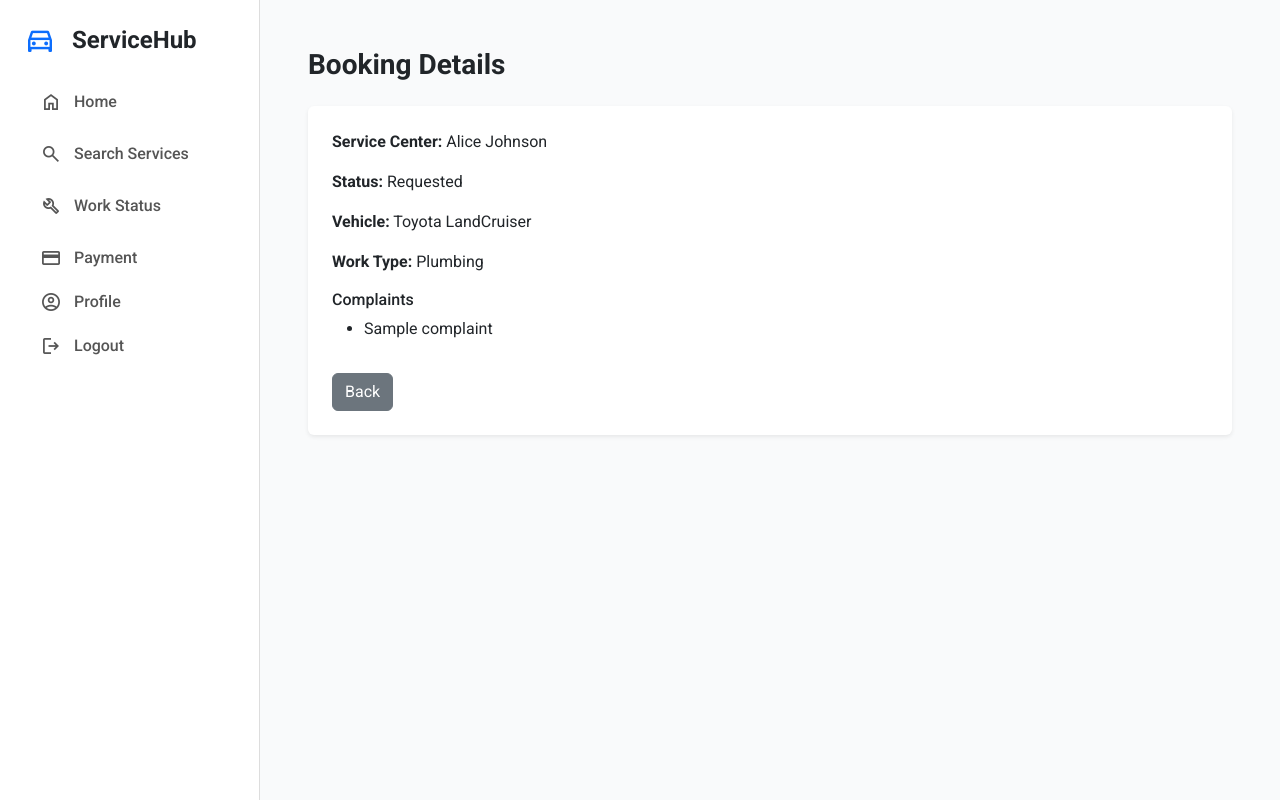
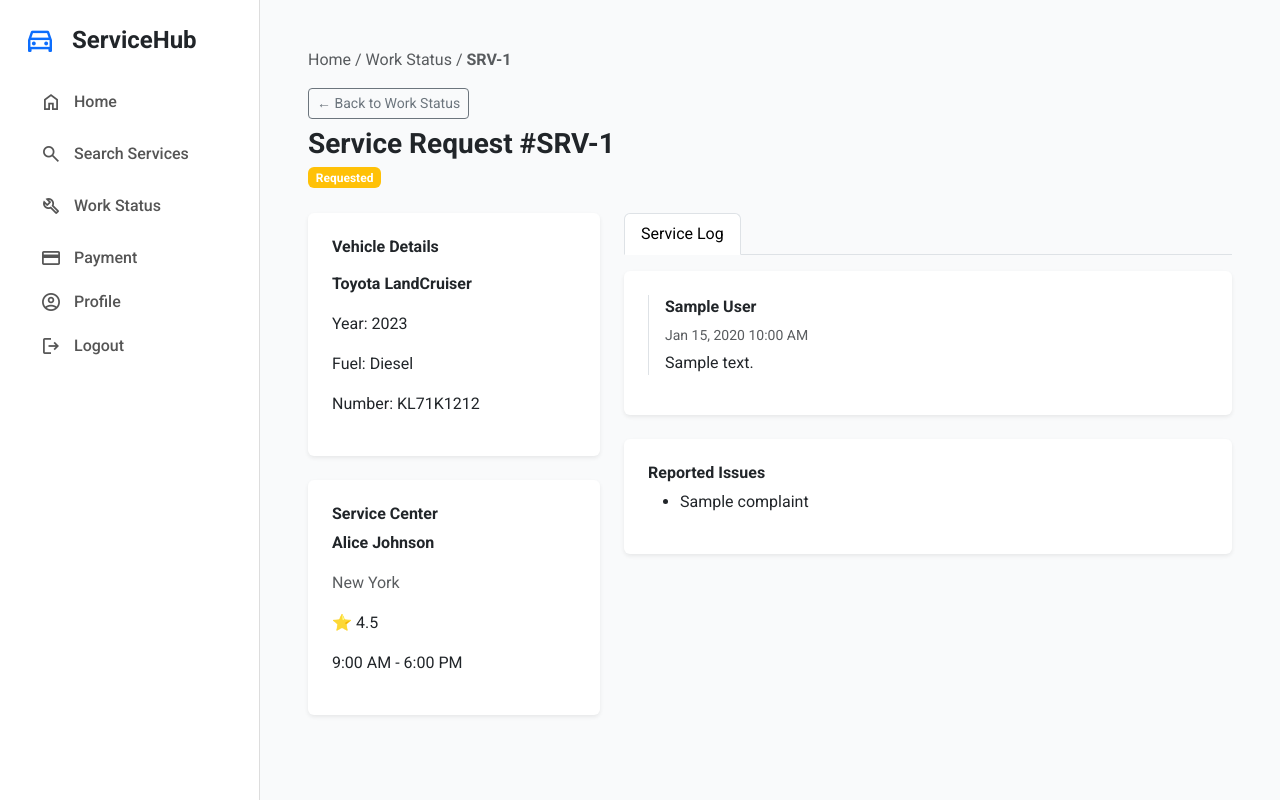
Before and after one commit to ChristyBinu-4/Vehicle-service-mgmt, a Django app: template accounts/templates/booking_detail.html in a window 1280 px wide. Run offline with Django 5.2, Linux system fonts and the light colour scheme; data comes from the database, SQL or seed files in the repository; tables that the repository leaves empty hold one stand-in row (values such as "Sample post"); the template is opened without the code that fills it: values that come from a table or form of the project are taken from there, most other values are stand-ins (such as "Sample title", 1, 10 or a date in 2020).

Commit message:
Added Service request details on work status

```diff
--- a/accounts/models.py
+++ b/accounts/models.py
@@ -1,6 +1,7 @@
 from django.contrib.auth.models import AbstractUser
 from django.db import models
 from django.conf import settings
+
 
 class User(AbstractUser):
     ROLE_CHOICES = (
@@ -32,14 +33,28 @@ class WorkProgress(models.Model):
         ("Completed", "Completed"),
     )
 
-    user = models.ForeignKey(settings.AUTH_USER_MODEL, on_delete=models.CASCADE)
-    work_type = models.CharField(max_length=100)
+    booking = models.ForeignKey(
+        "Booking",
+        on_delete=models.CASCADE,
+        related_name="progress",
+        null=True,
+        blank=True
+    )
+
+
+    booking = models.ForeignKey(
+        "Booking",
+        on_delete=models.CASCADE,
+        related_name="progress"
+    )
+    title = models.CharField(max_length=100)
     description = models.TextField()
     status = models.CharField(max_length=20, choices=STATUS_CHOICES)
     updated_at = models.DateTimeField(auto_now=True)
 
     def __str__(self):
-        return f"{self.work_type} - {self.status}"
+        return f"{self.booking.id} - {self.title} ({self.status})"
+
 class Servicer(models.Model):
     STATUS_CHOICES = (
         ("Available", "Available"),
@@ -93,3 +108,17 @@ class Booking(models.Model):
 
     def __str__(self):
         return f"{self.vehicle_number} - {self.servicer.name}"
+
+
+class Diagnosis(models.Model):
+    booking = models.OneToOneField(
+        Booking,
+        on_delete=models.CASCADE,
+        related_name="diagnosis"
+    )
+    report = models.TextField()
+    estimated_cost = models.DecimalField(max_digits=10, decimal_places=2)
+    created_at = models.DateTimeField(auto_now_add=True)
+
+    def __str__(self):
+        return f"Diagnosis for Booking #{self.booking.id}"
--- a/accounts/templates/booking_detail.html
+++ b/accounts/templates/booking_detail.html
@@ -2,24 +2,175 @@
 {% block content %}
 
 <div class="container-fluid p-4">
-    <h3 class="fw-bold mb-4">Booking Details</h3>
+
+    <!-- Breadcrumb -->
+    <nav class="mb-3 text-muted">
+        Home / Work Status / <strong>SRV-{{ booking.id }}</strong>
+    </nav>
+
+
+    <div class="d-flex justify-content-between align-items-center mb-4">
+
+        <div>
+            <!-- 🔙 Back Button -->
+            <a href="{% url 'user_work_status' %}"
+              class="btn btn-outline-secondary btn-sm mb-2">
+                ← Back to Work Status
+            </a>
+
+            <h3 class="fw-bold mb-1">
+                Service Request #SRV-{{ booking.id }}
+            </h3>
+
+            <span class="badge
+                {% if booking.status == 'Requested' %}bg-warning
+                {% elif booking.status == 'Accepted' %}bg-info
+                {% elif booking.status == 'Ongoing' %}bg-primary
+                {% elif booking.status == 'Completed' %}bg-success
+                {% else %}bg-danger{% endif %}
+            ">
+                {{ booking.status }}
+            </span>
+
+            {% if booking.status == "Pending" and booking.diagnosis %}
+                <div class="mt-2">
+                    <a href="{% url 'diagnosis_detail' booking.id %}"
+                      class="btn btn-outline-primary btn-sm">
+                        View Diagnosis Report
+                    </a>
+                </div>
+            {% endif %}
+        </div>
+
+    </div>
+
+    <div class="row g-4">
+
+        <!-- LEFT COLUMN -->
+        <div class="col-lg-4">
+
+            <!-- Vehicle Card -->
+            <div class="bg-white p-4 rounded shadow-sm mb-4">
+                <h6 class="fw-semibold mb-3">Vehicle Details</h6>
+                <p><strong>{{ booking.vehicle_make }} {{ booking.vehicle_model }}</strong></p>
+                <p>Year: {{ booking.year }}</p>
+                <p>Fuel: {{ booking.fuel_type }}</p>
+                <p>Number: {{ booking.vehicle_number }}</p>
+            </div>
+
+            <!-- Servicer Card -->
+            <div class="bg-white p-4 rounded shadow-sm mb-4">
+                <h6 class="fw-semibold mb-2">Service Center</h6>
+                <p class="fw-bold">{{ booking.servicer.name }}</p>
+                <p class="text-muted">{{ booking.servicer.location }}</p>
+                <p>⭐ {{ booking.servicer.rating }}</p>
+                <p>{{ booking.servicer.available_time }}</p>
+            </div>
+
+        </div>
+
+        <!-- RIGHT COLUMN -->
+        <div class="col-lg-8">
+
+            <!-- Tabs -->
+            <ul class="nav nav-tabs mb-3" id="bookingTabs" role="tablist">
+
+                <!-- Service Log Tab -->
+                <li class="nav-item" role="presentation">
+                    <button class="nav-link active"
+                            id="log-tab"
+                            data-bs-toggle="tab"
+                            data-bs-target="#log"
+                            type="button"
+                            role="tab">
+                        Service Log
+                    </button>
+                </li>
+
+                <!-- Diagnostics Tab (ONLY WHEN AVAILABLE) -->
+                {% if booking.status == "Pending" and booking.diagnosis %}
+                <li class="nav-item" role="presentation">
+                    <button class="nav-link"
+                            id="diagnostics-tab"
+                            data-bs-toggle="tab"
+                            data-bs-target="#diagnostics"
+                            type="button"
+                            role="tab">
+                        Diagnostics
+                    </button>
+                </li>
+                {% endif %}
+
+            </ul>
+
+<div class="tab-content">
+
+    <!-- Service Log Content -->
+    <div class="tab-pane fade show active"
+         id="log"
+         role="tabpanel">
 
         <div class="bg-white p-4 rounded shadow-sm">
-        <p><strong>Service Center:</strong> {{ booking.servicer.name }}</p>
-        <p><strong>Status:</strong> {{ booking.status }}</p>
-        <p><strong>Vehicle:</strong> {{ booking.vehicle_make }} {{ booking.vehicle_model }}</p>
-        <p><strong>Work Type:</strong> {{ booking.work_type }}</p>
+                  {% if progress %}
+                      {% for p in progress %}
+                          <div class="border-start ps-3 mb-3">
+                              <p class="fw-semibold mb-1">{{ p.title }}</p>
+                              <small class="text-muted">
+                                  {{ p.updated_at|date:"M d, Y h:i A" }}
+                              </small>
+                              <p class="mt-1">{{ p.description }}</p>
+                          </div>
+                      {% endfor %}
+                  {% else %}
+                      <p class="text-muted">No progress updates yet.</p>
+                  {% endif %}
+              </div>
 
-        <h6 class="mt-3">Complaints</h6>
+          </div>
+
+          <!-- Diagnostics Content (ONLY WHEN AVAILABLE) -->
+          {% if booking.status == "Pending" and booking.diagnosis %}
+          <div class="tab-pane fade"
+              id="diagnostics"
+              role="tabpanel">
+
+              <div class="bg-white p-4 rounded shadow-sm">
+                  <h6 class="fw-semibold mb-2">Diagnosis Report</h6>
+
+                  <p class="mb-2">
+                      <strong>Estimated Cost:</strong>
+                      ₹{{ booking.diagnosis.estimated_cost }}
+                  </p>
+
+                  <p>{{ booking.diagnosis.report }}</p>
+
+                  <!-- Confirm Button -->
+                  <form method="POST" action="{% url 'confirm_diagnosis' booking.id %}">
+                      {% csrf_token %}
+                      <button class="btn btn-success mt-3">
+                          Confirm & Proceed
+                      </button>
+                  </form>
+              </div>
+
+          </div>
+          {% endif %}
+
+      </div>
+
+
+            <!-- Complaints -->
+            <div class="bg-white p-4 rounded shadow-sm mt-4">
+                <h6 class="fw-semibold mb-2">Reported Issues</h6>
                 <ul>
                     {% for c in complaint_list %}
                         <li>{{ c }}</li>
                     {% endfor %}
                 </ul>
+            </div>
 
-        <a href="{% url 'user_work_status' %}" class="btn btn-secondary mt-3">
-            Back
-        </a>
+        </div>
+
     </div>
 </div>
 
--- a/accounts/urls.py
+++ b/accounts/urls.py
@@ -15,4 +15,5 @@ urlpatterns = [
     path("work-status/", views.user_work_status, name="user_work_status"),
     path("booking/<int:booking_id>/", views.booking_detail, name="booking_detail"),
 
+
 ]
```
Also changed, not shown: accounts/views.py (+24 -1 lines), accounts/migrations/0007_rename_work_type_workprogress_title_and_more.py (added), db.sqlite3. Lines whose indentation alone changed are shown as unchanged.
